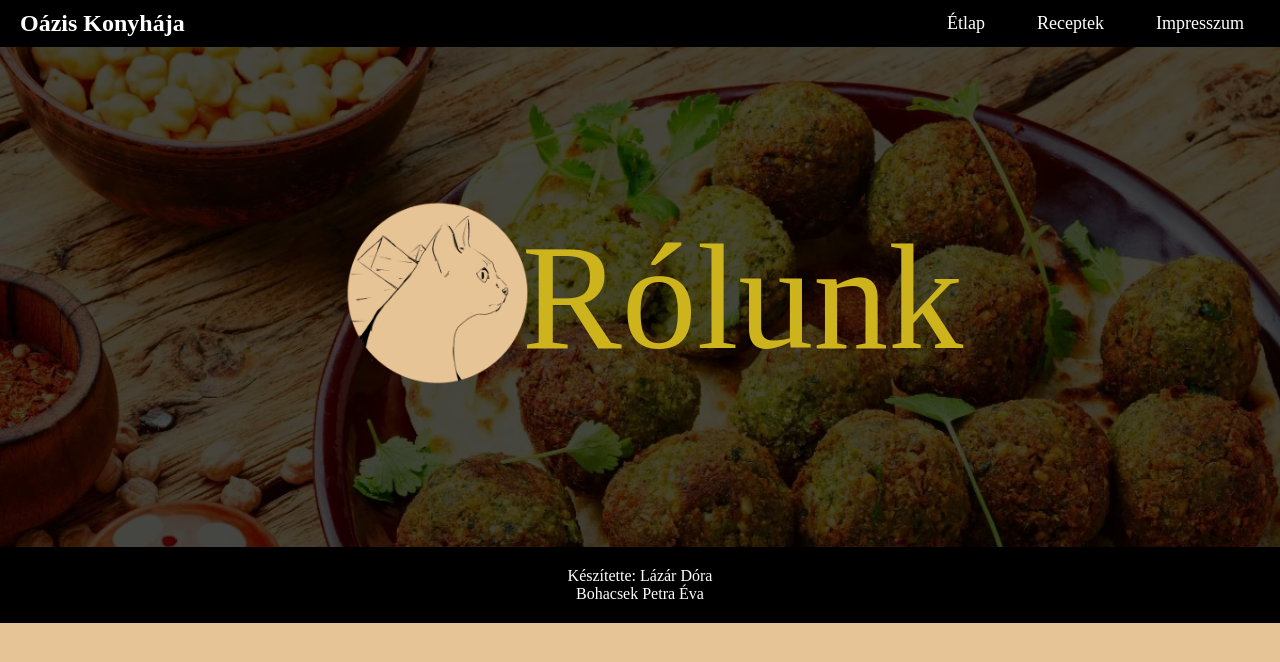
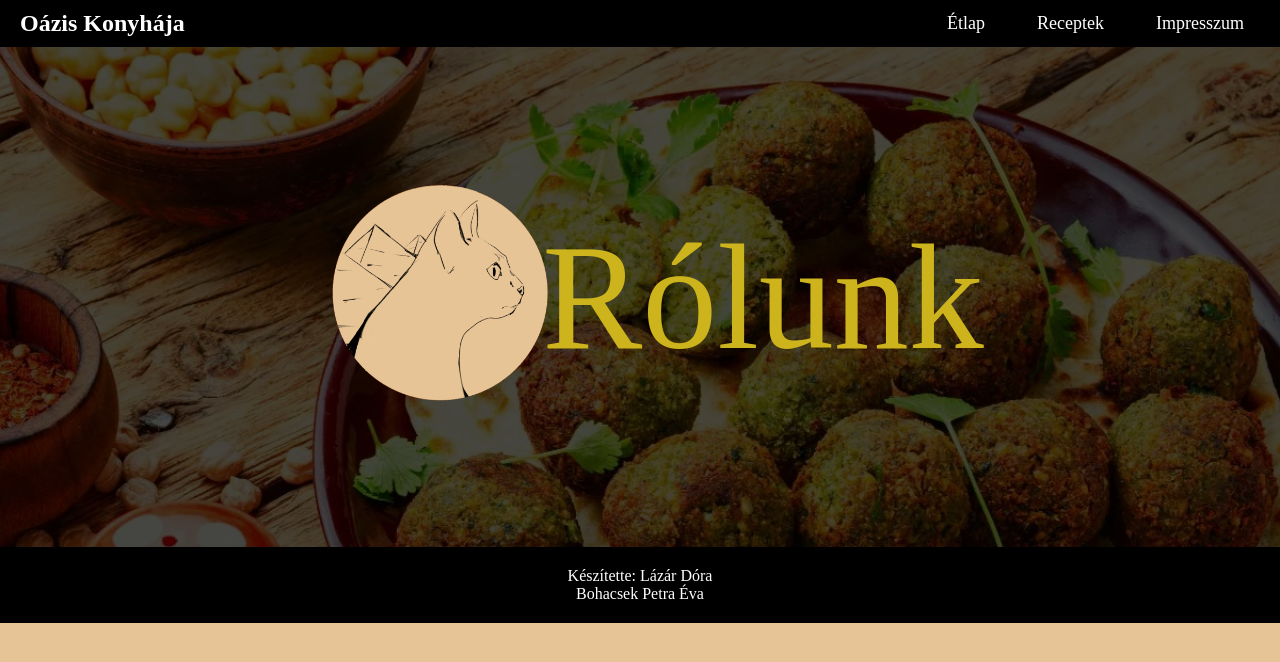
Before and after one commit to LazarDora1/ikt-projekt, a plain HTML site: page index.html in a window 1280 px wide. Drawn offline with nearby package versions, Linux system fonts and the light colour scheme.

Commit message:
fix header

```diff
--- a/style.css
+++ b/style.css
@@ -84,8 +84,8 @@ footer p {
 
 .center-image {
     filter: none;
-    width: 230px;
-    margin-right: -10px;
+    width: 275px;
+    margin-right: -14px;
 }
 
 .about-text {
```
